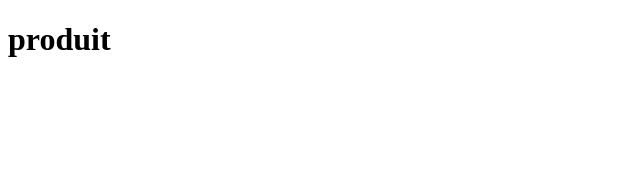
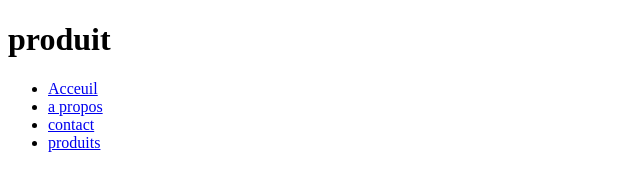
Before and after one commit to Meriem-ELK/gitliens-views, a plain HTML site: page produit.html in a window 1280 px wide. Shown: the whole page, without its empty margins (0-640 px from the left). Drawn offline with Linux system fonts and the light colour scheme.

Commit message:
Ajouter le menu de navigation dans toutes les pages

```diff
--- a/produit.html
+++ b/produit.html
@@ -1,11 +1,17 @@
 <!DOCTYPE html>
 <html lang="en">
-<head>
-    <meta charset="UTF-8">
-    <meta name="viewport" content="width=device-width, initial-scale=1.0">
+  <head>
+    <meta charset="UTF-8" />
+    <meta name="viewport" content="width=device-width, initial-scale=1.0" />
     <title>Document</title>
-</head>
-<body>
+  </head>
+  <body>
     <h1>produit</h1>
-</body>
+    <ul>
+      <li class="menu"><a href="index.html">Acceuil</a></li>
+      <li class="menu"><a href="a-propos.html">a propos</a></li>
+      <li class="menu"><a href="contact.html">contact</a></li>
+      <li class="menu"><a href="produit.html">produits</a></li>
+    </ul>
+  </body>
 </html>
```
Also changed, not shown: a-propos.html (+6 -0 lines), contact.html (+6 -0 lines), index.html (+1 -1 lines).
